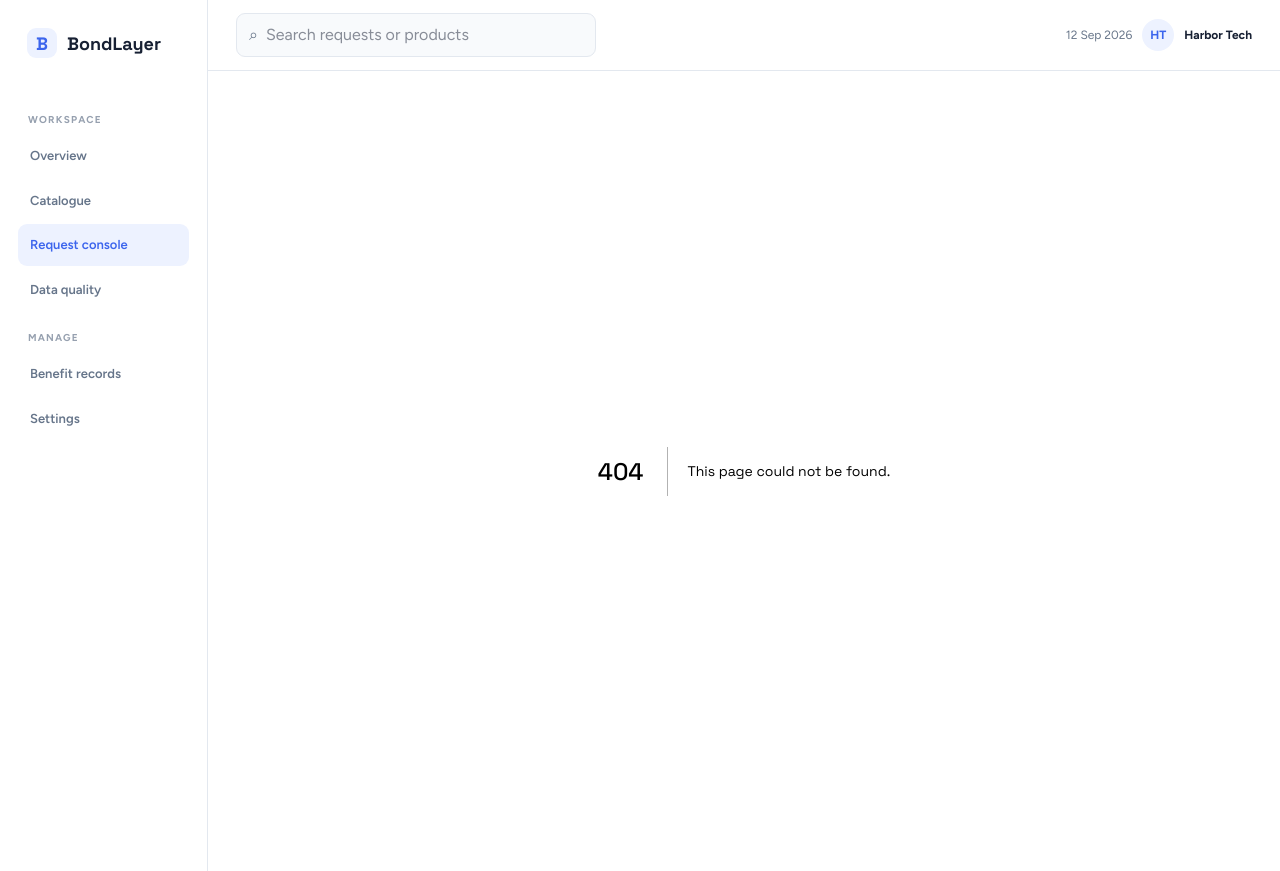
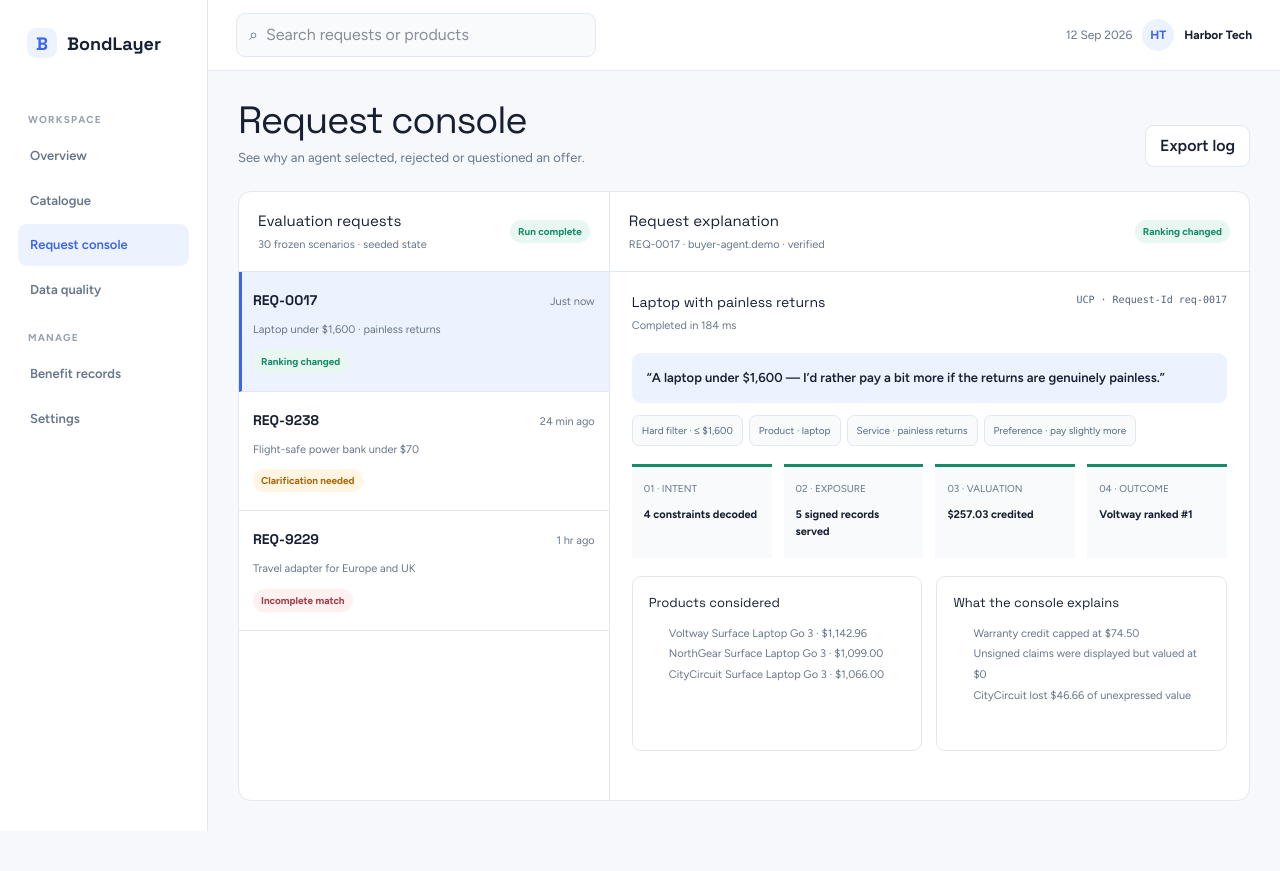
Before and after one commit to kaiday/UAVSHackathon-BondLayer, a Next.js app in the folder bondlayer/app/: page /requests in a window 1280 px wide. Before the commit this address had no page. After the commit the page ends 831 px from the top, so only its background shows below. Built offline with nearby package versions, Linux system fonts and the light colour scheme.

Commit message:
feat(console): add interactive request explanations

```diff
--- /dev/null
+++ b/bondlayer/app/src/app/requests/page.tsx
@@ -0,0 +1,54 @@
+"use client";
+
+import { useState } from "react";
+
+const requests = [
+  { id: "REQ-0017", agent: "buyer-agent.demo", age: "Just now", summary: "Laptop under $1,600 · painless returns", status: "Ranking changed", tone: "success", title: "Laptop with painless returns", latency: "184 ms", quote: "A laptop under $1,600 — I’d rather pay a bit more if the returns are genuinely painless.", tags: ["Hard filter · ≤ $1,600", "Product · laptop", "Service · painless returns", "Preference · pay slightly more"], stages: [["01 · Intent", "4 constraints decoded"], ["02 · Exposure", "5 signed records served"], ["03 · Valuation", "$257.03 credited"], ["04 · Outcome", "Voltway ranked #1"]], products: ["Voltway Surface Laptop Go 3 · $1,142.96", "NorthGear Surface Laptop Go 3 · $1,099.00", "CityCircuit Surface Laptop Go 3 · $1,066.00"], reasons: ["Warranty credit capped at $74.50", "Unsigned claims were displayed but valued at $0", "CityCircuit lost $46.66 of unexpressed value"] },
+  { id: "REQ-9238", agent: "travel-agent.ai", age: "24 min ago", summary: "Flight-safe power bank under $70", status: "Clarification needed", tone: "warning", title: "Flight-safe portable power", latency: "162 ms", quote: "Find a carry-on safe power bank below $70 with enough capacity for a full travel day.", tags: ["Hard filter · ≤ $70", "Product · power bank", "Safety · carry-on", "Capacity · 10,000 mAh"], stages: [["01 · Intent", "4 constraints decoded"], ["02 · Exposure", "3 records served"], ["03 · Valuation", "$0 credited"], ["04 · Outcome", "More data needed"]], products: ["Voltway Ridge 10K · $64.95", "NorthGear AirCell 10K · $59.00", "CityCircuit TravelPack · $67.50"], reasons: ["Battery energy in Wh is missing", "Capacity alone cannot prove flight safety", "Add a signed battery_energy_wh field"] },
+  { id: "REQ-9229", agent: "buyer-agent.demo", age: "1 hr ago", summary: "Travel adapter for Europe and UK", status: "Incomplete match", tone: "danger", title: "Adapter for Europe and the UK", latency: "201 ms", quote: "I need one compact adapter that works in both Europe and the UK and includes USB-C charging.", tags: ["Region · Europe + UK", "Product · adapter", "Port · USB-C", "Preference · compact"], stages: [["01 · Intent", "4 constraints decoded"], ["02 · Exposure", "2 records served"], ["03 · Valuation", "$18 credited"], ["04 · Outcome", "Partial match"]], products: ["Voltway Universal Travel Adapter · $52.00", "NorthGear World Plug · $49.95"], reasons: ["Supported plug types are incomplete", "UK compatibility is not signed", "Map EU and UK plug standards explicitly"] },
+];
+
+export default function RequestsPage() {
+  const [selectedId, setSelectedId] = useState(requests[0].id);
+  const request = requests.find((item) => item.id === selectedId) ?? requests[0];
+
+  return (
+    <div className="content request-page">
+      <div className="page-heading">
+        <div><h1>Request console</h1><p>See why an agent selected, rejected or questioned an offer.</p></div>
+        <div className="actions"><button type="button">Export log</button></div>
+      </div>
+
+      <div className="request-console">
+        <aside className="request-inbox">
+          <header><div><h2>Evaluation requests</h2><p>30 frozen scenarios · seeded state</p></div><span className="pill success">Run complete</span></header>
+          <div className="request-items">
+            {requests.map((item) => (
+              <button className={item.id === selectedId ? "selected" : ""} key={item.id} onClick={() => setSelectedId(item.id)} type="button">
+                <span className="request-row"><strong>{item.id}</strong><small>{item.age}</small></span>
+                <span className="request-summary">{item.summary}</span>
+                <span className={`pill ${item.tone}`}>{item.status}</span>
+              </button>
+            ))}
+          </div>
+        </aside>
+
+        <section className="request-detail">
+          <header><div><h2>Request explanation</h2><p>{request.id} · {request.agent} · verified</p></div><span className={`pill ${request.tone}`}>{request.status}</span></header>
+          <div className="request-detail-body">
+            <div className="request-title-row"><div><h3>{request.title}</h3><p>Completed in {request.latency}</p></div><code>UCP · Request-Id {request.id.toLowerCase()}</code></div>
+            <blockquote>“{request.quote}”</blockquote>
+            <div className="intent-tags">{request.tags.map((tag) => <span key={tag}>{tag}</span>)}</div>
+            <div className="explanation-stages">
+              {request.stages.map(([label, value]) => <article key={label}><small>{label}</small><strong>{value}</strong></article>)}
+            </div>
+            <div className="explanation-notes">
+              <article><h3>Products considered</h3><ul>{request.products.map((product) => <li key={product}>{product}</li>)}</ul></article>
+              <article><h3>What the console explains</h3><ul>{request.reasons.map((reason) => <li key={reason}>{reason}</li>)}</ul></article>
+            </div>
+          </div>
+        </section>
+      </div>
+    </div>
+  );
+}
```
